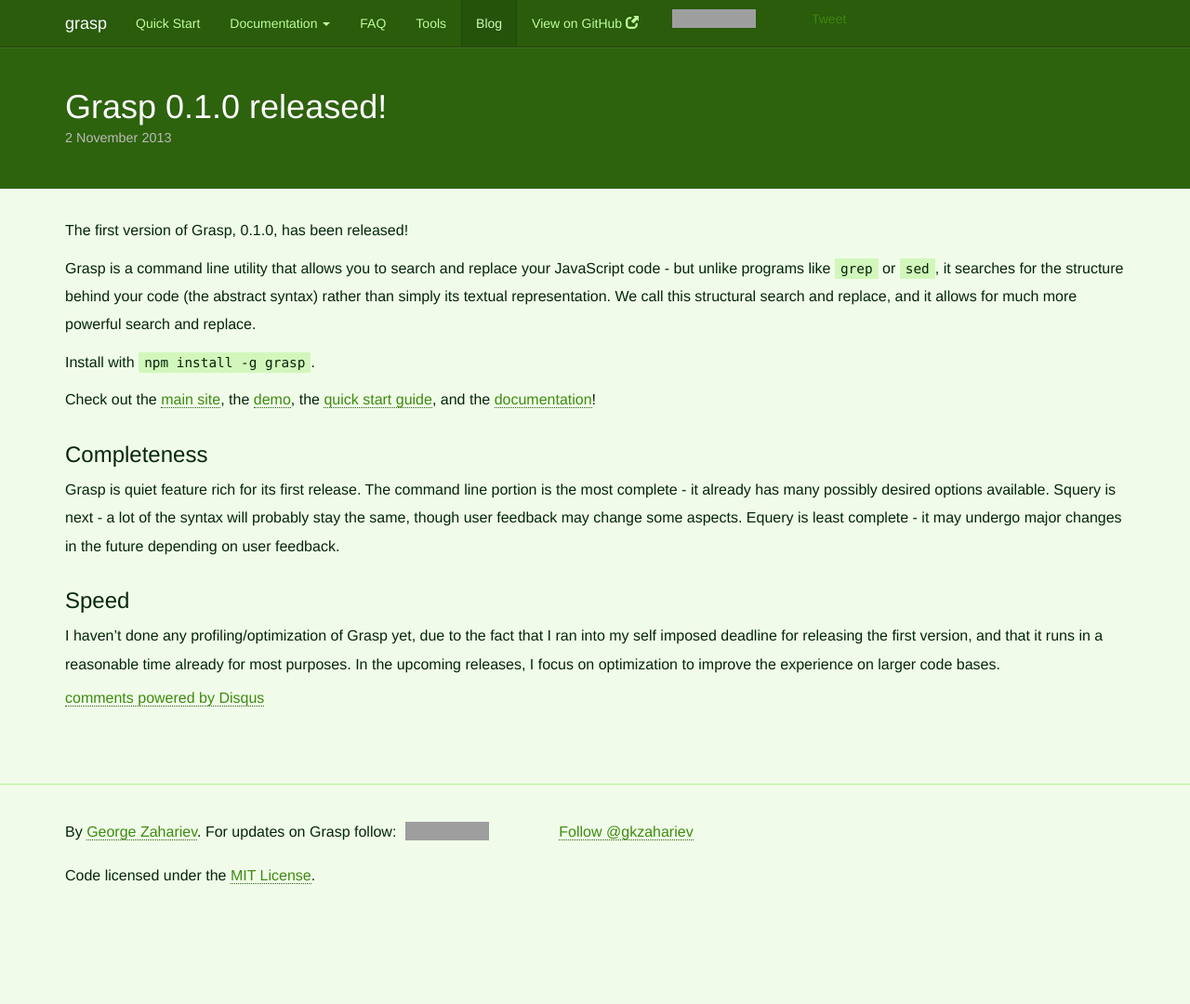
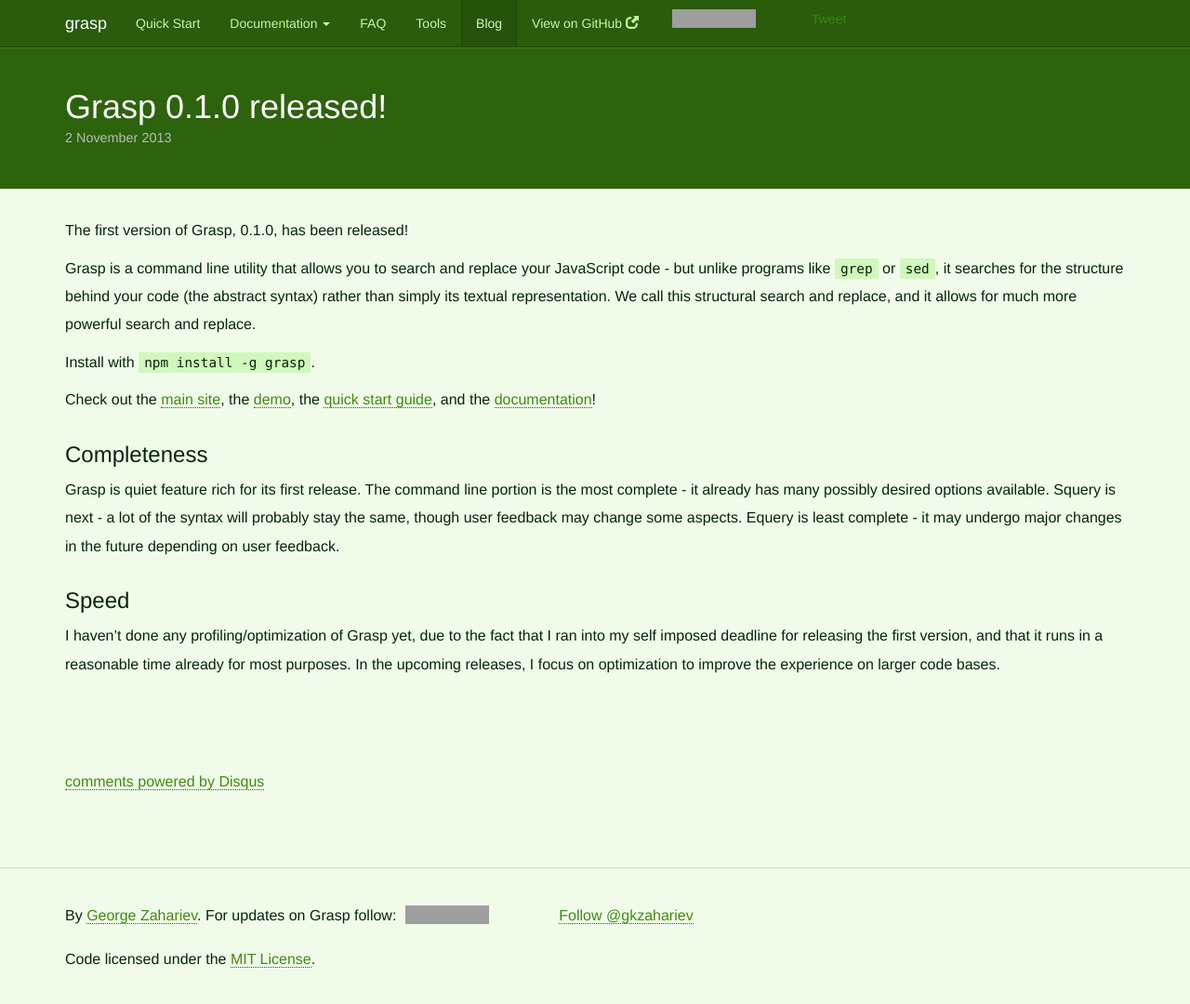
Before and after one commit to gkz/grasp, a Jekyll site: the page built from _posts/2013-11-02-grasp-javascript-structural-search-and-replace-released.md, in a window 1280 px wide and 1087 px high. Shown: the top 1080 px of the window at 93% size. Built offline with Jekyll 4.4.1, drawn with Linux system fonts in a browser that asks for light colours; comment, search, counter and statistics services are not loaded; grey boxes are pictures that could not be loaded.

Commit message:
add top margin to disqus comments

```diff
--- a/assets/_sass/styles.sass
+++ b/assets/_sass/styles.sass
@@ -446,6 +446,9 @@
     color: #999
     font-size: 80%
 
+#disqus_thread
+  margin-top: 100px
+
 footer
   margin-top: 80px
   padding-top: 40px
--- a/assets/css/styles.css
+++ b/assets/css/styles.css
@@ -369,6 +369,9 @@
     color: #999999;
     font-size: 80%; }
 
+#disqus_thread {
+  margin-top: 100px; }
+
 footer {
   margin-top: 80px;
   padding-top: 40px;
```
